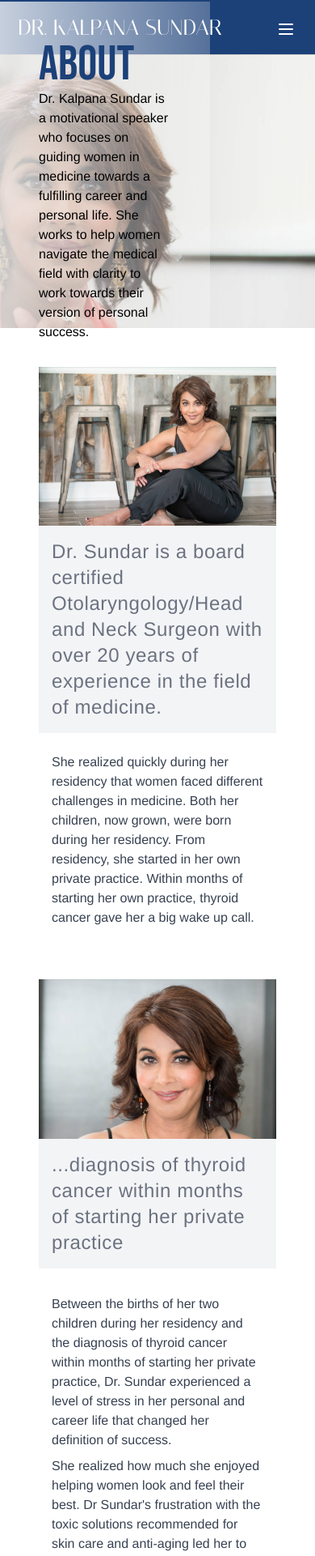
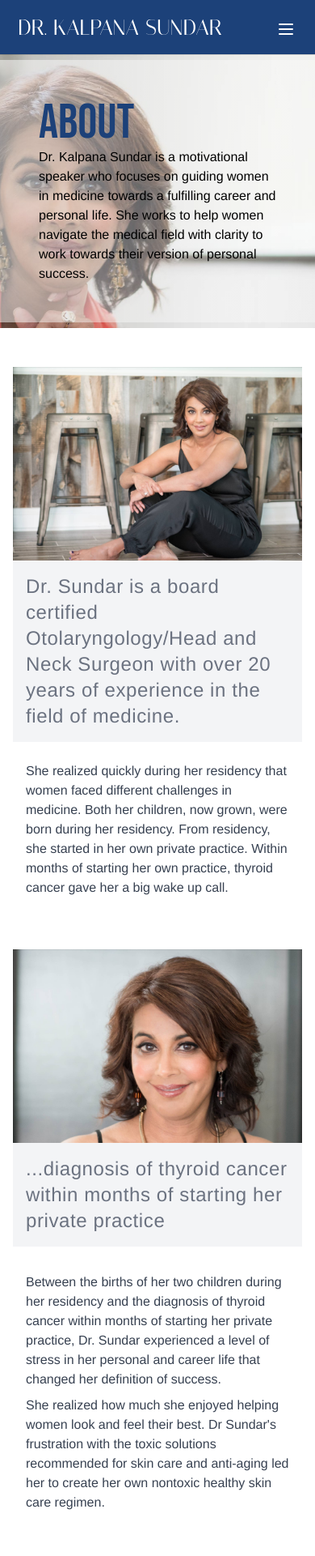
Before and after one commit to rogerkatona/heedhiscall, a Next.js app: page /about in a window 390 px wide. Shown: the top 1921 px of the page at 81% size. Built offline with nearby package versions, Linux system fonts and the light colour scheme; what aws-amplify would draw is missing.

Commit message:
Minor edits to mobile UI.

```diff
--- a/components/hero.js
+++ b/components/hero.js
@@ -13,8 +13,8 @@ export default function Hero(props) {
             {filteredItem.map(filteredItem => (
                 <section
                     key={filteredItem.id}
-                    className="flex flex-col justify-center w-2/3">
-                    <div className="bg-gradient-to-r from-white.75 to-white.25 p-12">
+                    className="flex flex-col justify-center md:w-2/3 w-full">
+                    <div className="bg-gradient-to-r from-white.50 to-white.25 p-12 ">
                         <div className='font-bebasNeue md:text-7xl text-6xl uppercase text-blue.700'>{filteredItem.label}</div>
                         <div className="text-gray.7800">{filteredItem.description}</div>
                     </div>
--- a/components/missionStatement.js
+++ b/components/missionStatement.js
@@ -3,7 +3,7 @@
 export default function MissionStatement() {
     return (
         <section className="max-w-7xl mx-auto mx-12">
-            <div className="flex flex-col justify-center py-12">
+            <div className="flex flex-col justify-center p-12">
                 <div className="font-bebasNeue md:text-4xl text-3xl text-gray.700">
                     Professional speaker . Motivator . Coach
                 </div>
--- a/components/modal.js
+++ b/components/modal.js
@@ -24,7 +24,7 @@ const Modal = ({ isShowing, hide }) => isShowing ? ReactDOM.createPortal(
                     </div>
                 </section>
 
-                <section className="max-w-7xl mx-auto flex flex-col justify-center xl:w-3/5 w-full px-12 ">
+                <section className="max-w-7xl mx-auto flex flex-col justify-center xl:w-3/5 w-full md:px-12 px-2 ">
                     <div className="lg:p-12 p-6">
                         <div className="font-bebasNeue text-7xl text-white.100  flex flex-row justify-center pb-12">
                             Book a call
--- a/pages/about.js
+++ b/pages/about.js
@@ -14,7 +14,7 @@ export default function About() {
             </div>
                 <section className="pt-12">
                     <div className="flex flex-col">
-                        <div className="flex max-w-7xl mx-auto lg:px-0 px-12 lg:flex-row-reverse flex-col">
+                        <div className="flex max-w-7xl mx-auto lg:px-0 md:px-12 px-4 lg:flex-row-reverse flex-col">
                             <div className=''>
                                 <img
                                     src="/image/about-03.jpg"
@@ -32,7 +32,7 @@ export default function About() {
                 </section>
             <section className="pt-12">
                 <div className="flex flex-col ">
-                    <div className="flex max-w-7xl mx-auto lg:px-0 px-12 lg:flex-row flex-col">
+                    <div className="flex max-w-7xl mx-auto lg:px-0 md:px-12 px-4 lg:flex-row flex-col">
                         <div className=''>
                             <img
                                 src="/image/about-01.jpg"
@@ -52,7 +52,7 @@ export default function About() {
             </section>
             <section className="pt-12">
                 <div className="flex flex-col pb-12 ">
-                    <div className="flex max-w-7xl mx-auto lg:px-0 px-12 lg:flex-row-reverse flex-col">
+                    <div className="flex max-w-7xl mx-auto lg:px-0 md:px-12 px-4 lg:flex-row-reverse flex-col">
                         <div className=''>
                             <img
                                 src="/image/about-02.jpg"
@@ -72,7 +72,7 @@ export default function About() {
             </section>
             <section className="pb-12">
                 <div className="flex flex-col  ">
-                    <div className="flex max-w-7xl mx-auto lg:px-0 px-12 lg:flex-row flex-col">
+                    <div className="flex max-w-7xl mx-auto lg:px-0 md:px-12 px-4 lg:flex-row flex-col">
                         <div className=''>
                             <img
                                 src="/image/about-04.jpg"
--- a/pages/index.js
+++ b/pages/index.js
@@ -38,7 +38,7 @@ export default function Home({allPostsData}) {
         <MissionStatement/>
         <Features  featured="true" type="media" />
         <Quote id={2}/>
-      <div className='font-bebasNeue text-6xl uppercase text-gray.700 flex flex-row justify-center text-center bg-gray.200 py-12'>Featured Offerings</div>
+      <div className="flex flex-row justify-center font-bebasNeue text-5xl text-gray.700 bg-gray.200 py-12">Featured Offerings</div>
         <Features  featured="true" type="speaker" />
         <Features  featured="true" type="workshop" />
         <BookACall_01/>
@@ -58,7 +58,7 @@ export default function Home({allPostsData}) {
                             width={1000}
                         />
                       </div>
-                      <div className='w-4/5 lg:pl-6 pt-6 lg:pt-0'>
+                      <div className='md:w-4/5 w-full lg:pl-6 pt-6 lg:pt-0'>
                         <div className='text-gray.300'>
                           <Link href={`/posts/${featured.id}`}>
                             <a className='hover:underline uppercase text-xs'>/ Blog</a>
```
